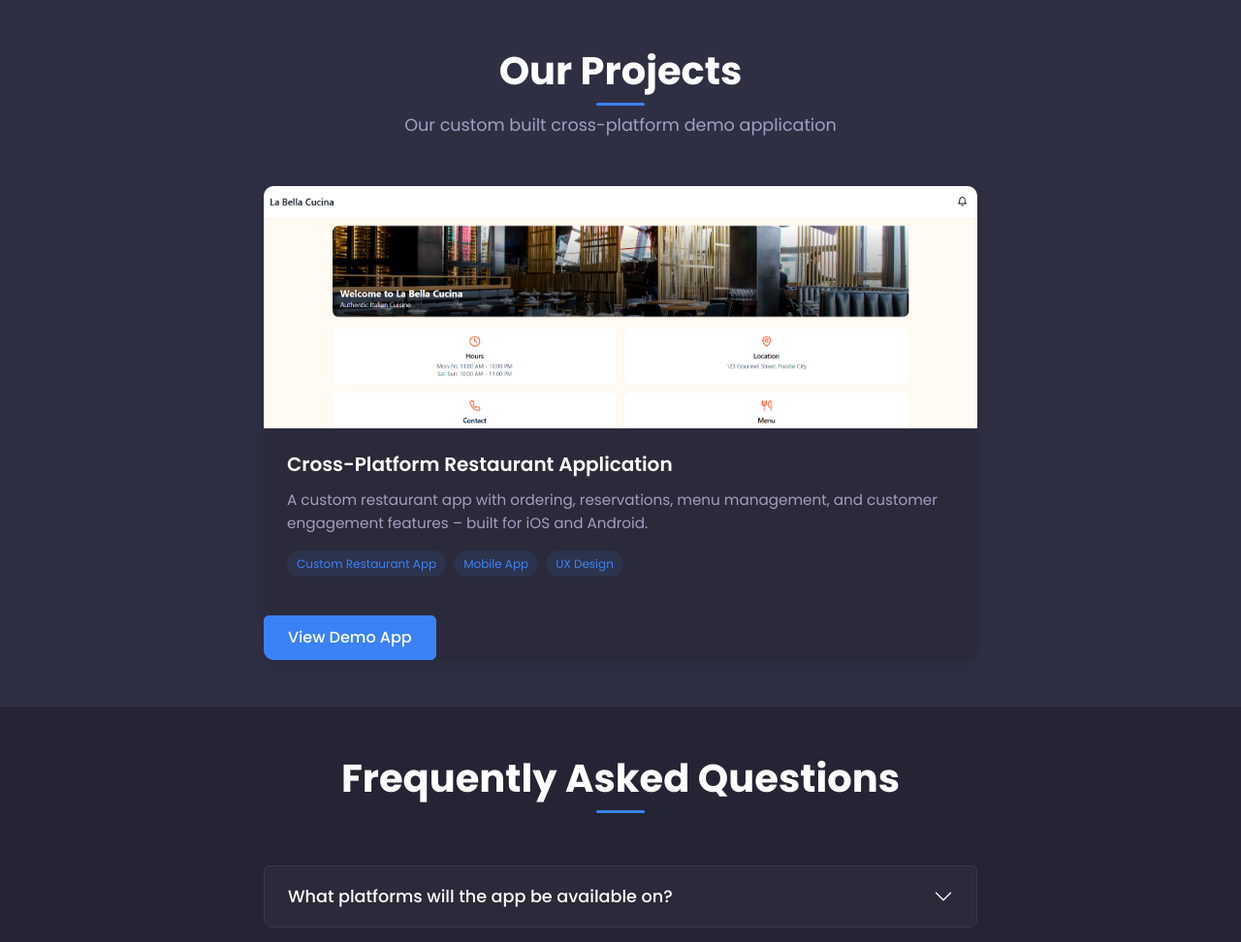
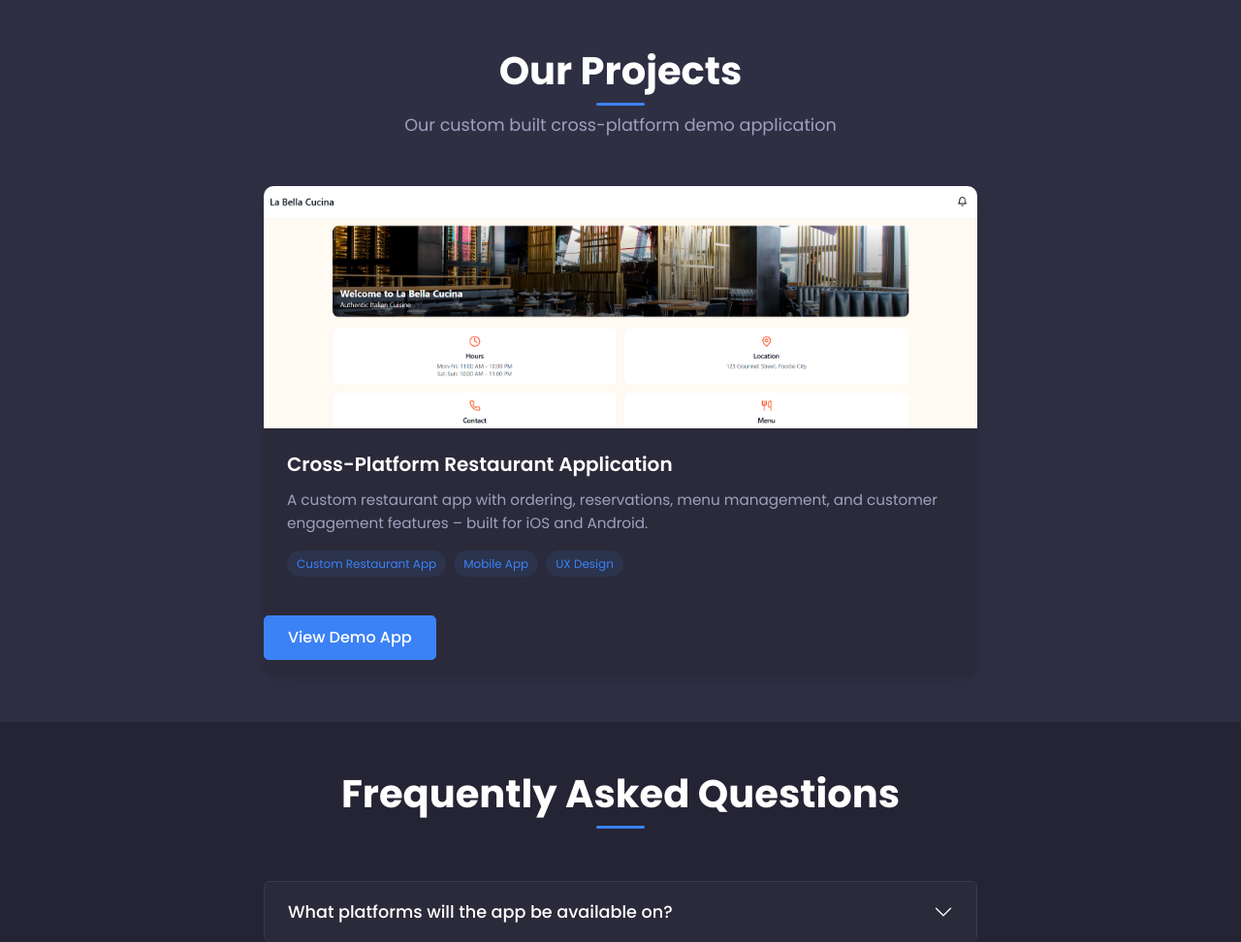
Before and after one commit to CodeBayAgency/website, a Flask app: page /services/custom-restaurant-apps in a window 1280 px wide. Shown: the part 2257-3229 px from the top of the page at 97% size. Run offline with Flask 3, Linux system fonts and the light colour scheme.

Commit message:
feat: add margin to the Demo App button

```diff
--- a/templates/custom_restaurant_apps.html
+++ b/templates/custom_restaurant_apps.html
@@ -193,7 +193,7 @@
                                     <span>UX Design</span>
                                 </div>
                             </div>
-                            <a href="https://your-restaurant-app.lovable.app/" class="btn btn-primary mt-3" target="_blank" rel="noopener noreferrer">
+                            <a href="https://your-restaurant-app.lovable.app/" class="btn btn-primary mt-3 mb-3" target="_blank" rel="noopener noreferrer">
                                 View Demo App
                             </a>
                         </div>
```
